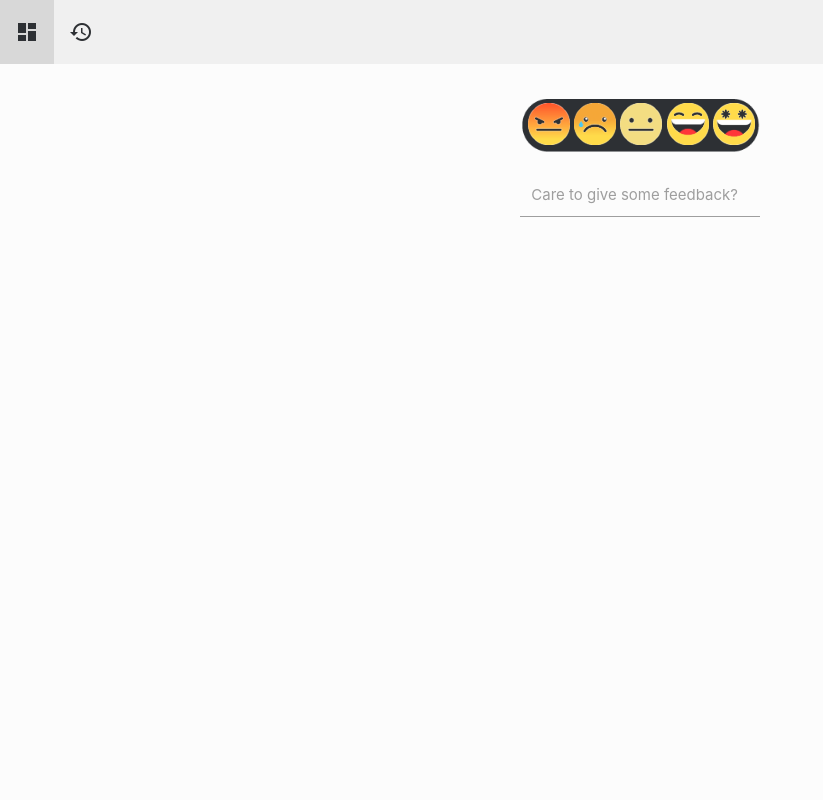
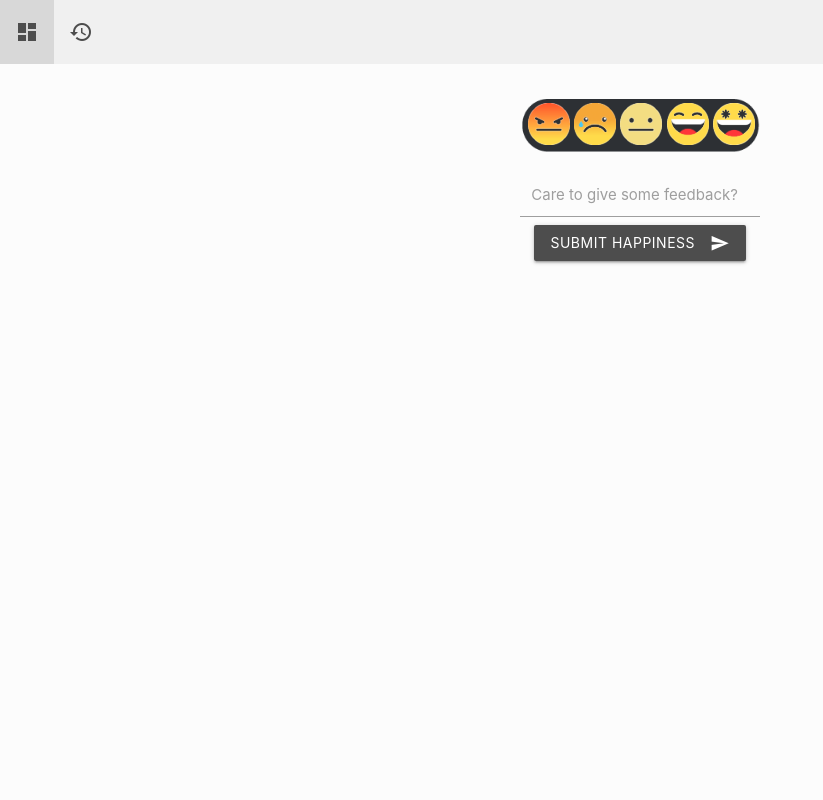
Before and after one commit to JosephEnd/django-heroku-starter-project, a Django app: page / in a window 1280 px wide. Shown: the whole page, without its empty margins (0-823 px from the left). Run offline with Django 3.2, Linux system fonts and the light colour scheme; some libraries are stand-ins or nearby versions.

Commit message:
[ 169499638 ] Add submit button Add Menu/Dash button in Navbar Add History button in Navbar

```diff
--- a/src/rating/static/css/style.css
+++ b/src/rating/static/css/style.css
@@ -19,8 +19,9 @@
 :root {
 
 --AppBackgroundColor: #fcfcfc !important;
---AppTextColor: #272c30 !important;
---AppFont: Poppins !important;
+--AppTextColor:       #272c30 !important;
+--AppFont:            Poppins !important;
+--PrimaryColor:       #4d4d4d;
 --IconListSize:       42px;
 --HappinessBarWidth:  240px;
 --HappinessBarHeight: 79px;
@@ -81,7 +82,7 @@ nav {
 
 /* Style the links inside the navigation bar */
 .nav-wrapper a {
-  color: #2d3034;
+  color:            var(--PrimaryColor);
 }
 
 
@@ -128,7 +129,7 @@ nav {
 /*------------------------------------------*/
 .happinessbar > .happinessbarTitle {
 
-  position:        relative;
+  position:         relative;
   font-size:        18px;
   right:            20px;
 }
@@ -157,16 +158,16 @@ nav {
 
 .iconBox {
 
-  position:       relative;
-  height:         var(--IconListSize);
-  width:          var(--IconListSize);
-  margin:         0 auto;
+  position:         relative;
+  height:           var(--IconListSize);
+  width:            var(--IconListSize);
+  margin:           0 auto;
 }
 
 .iconBox img {
 
-  position:       absolute;
-  left:           0;
+  position:         absolute;
+  left:             0;
   -webkit-transition: opacity 0.5s ease-in-out;
   -moz-transition:    opacity 0.5s ease-in-out;
   -o-transition:      opacity 0.5s ease-in-out;
@@ -177,24 +178,60 @@ nav {
 /*------------------------------------------*/
 /* Materialize overrides                    */
 /*------------------------------------------*/
+
+/*
+When creating your CSS selector,
+change "brown" to something of your choosing
+*/
+.waves-effect.waves-brown .waves-ripple {
+/* The alpha value allows the text and background color
+of the button to still show through. */
+  background-color: rgba(15, 17, 18, 0.65) !important;
+}
+
+/* button color */
+.btn {
+  background-color: var(--PrimaryColor);
+}
+
+}
+.btn:visited{
+  background-color: var(--PrimaryColor);
+}
+.btn:hover {
+  background-color: #636363;
+}
+.btn:active{
+  background-color: #f0f0f0;
+}
+.btn:focus{
+  background-color: #f0f0f0;
+}
+
+
 /* textarea for feedback */
 .ratingfeedback {
-  width:          var(--HappinessBarWidth);
+  width:            var(--HappinessBarWidth);
+  justify-content:  center;
+  align-content:    center;
+  align-items:      center;
+  text-align:       center;
+  text-align:       -webkit-center;
 }
 
-/* fontsize textarea */
+/* textarea  fontsize */
 textarea.materialize-textarea {
-   font-size:       13px !important;
+  font-size:        13px !important;
 }
 
 
 .input-field textarea:focus + label {
-  color:          #000 !important;
+  color:            var(--PrimaryColor) !important;
 }
 
 /* label underline focus color */
 .input-field textarea:focus {
 
-  border-bottom:  1px solid #000 !important;
-  box-shadow:     0 1px 0 0 #000 !important;
+  border-bottom:    1px solid var(--PrimaryColor) !important;
+  box-shadow:       0 1px 0 0 var(--PrimaryColor) !important;
 }
--- a/src/rating/templates/rating/happinessrating.html
+++ b/src/rating/templates/rating/happinessrating.html
@@ -100,6 +100,9 @@
                 <label for="feedbackarea1">Care to give some feedback?</label>
               </div>
           </form>
+          <button class="btn waves-effect waves-brown" type="submit" name="action">Submit Happiness
+            <i class="material-icons right">send</i>
+          </button>
         </div>
       </div>
     </div>
```
